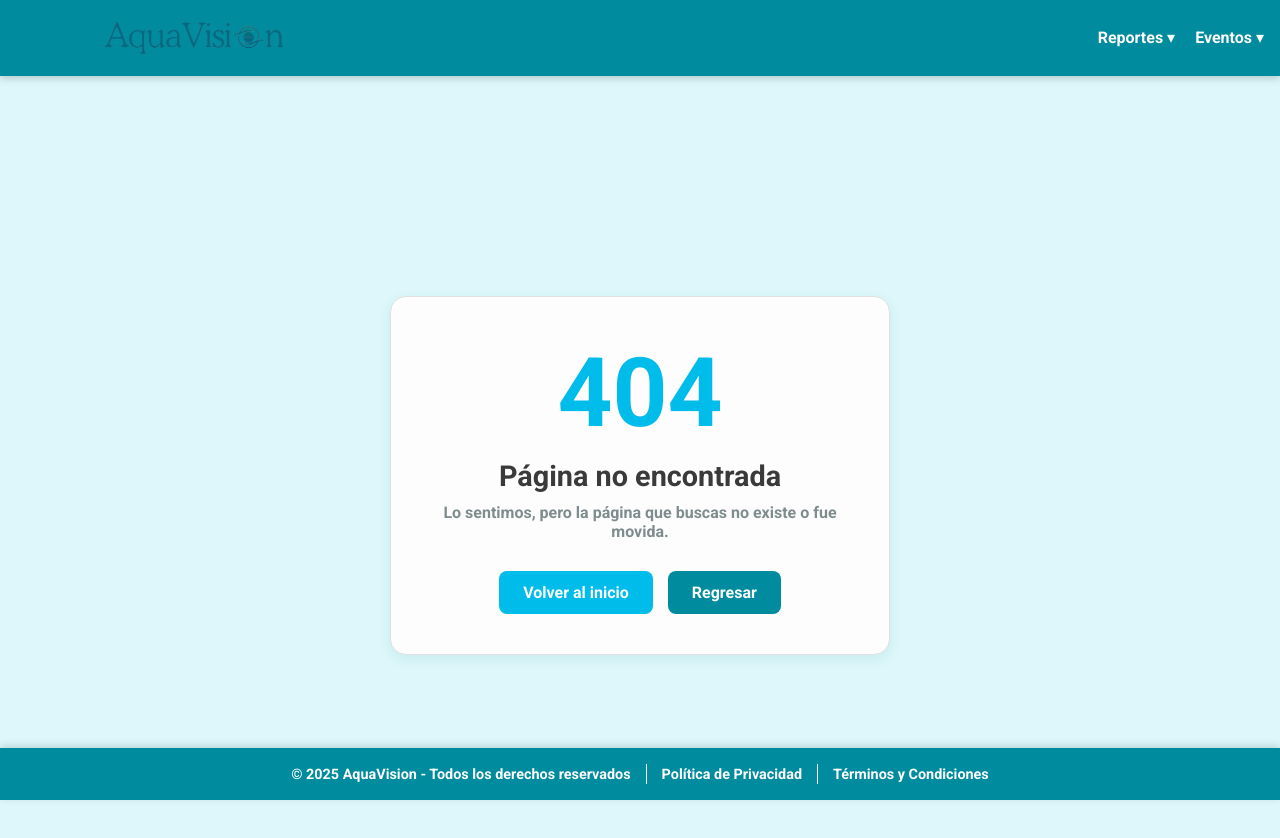
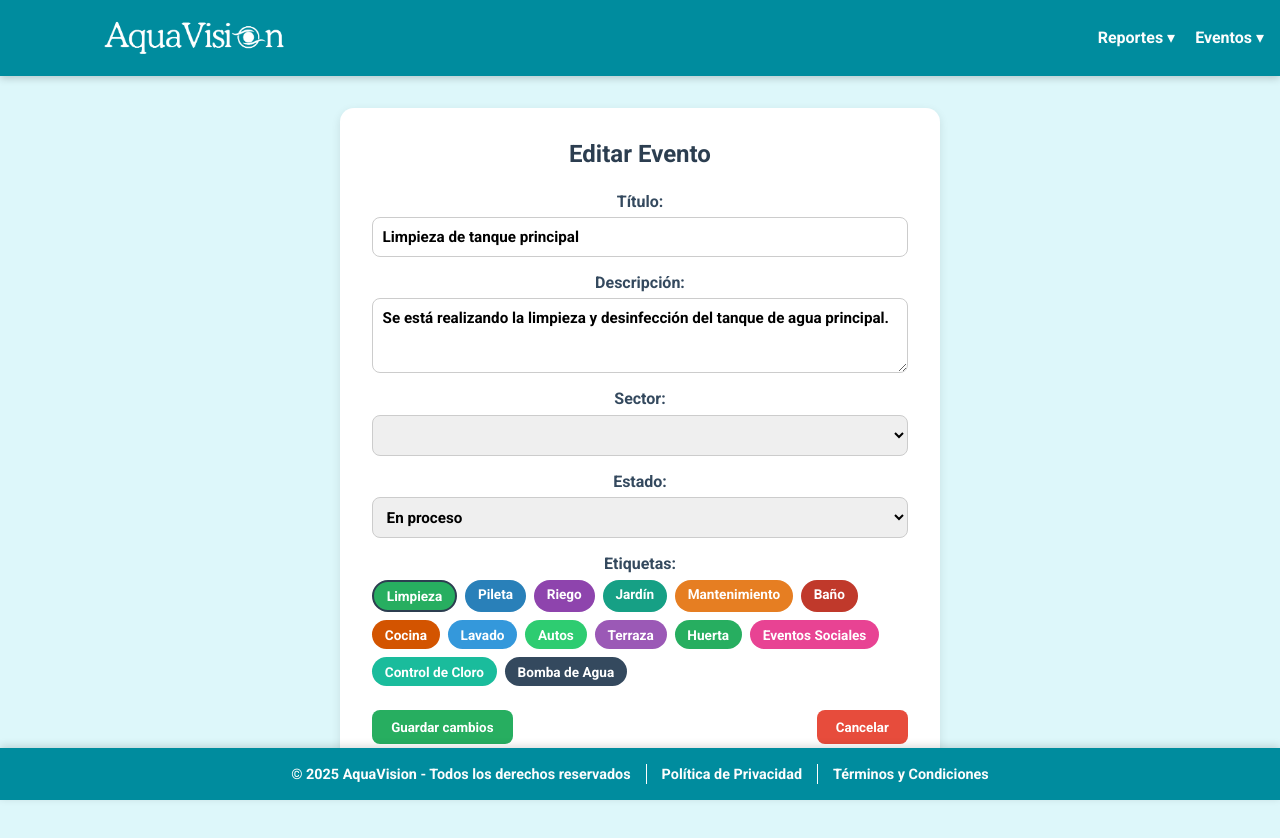
Before and after one commit to JuanMartinIwassjuk/aqua-vision-frontend, an Angular app: page /events/edit/1 in a window 1280 px wide. Before the commit this address led to /404. Shown: the top 838 px of the page. After the commit the page ends 808 px from the top, so only its background shows below. Built offline with nearby package versions, Linux system fonts and the light colour scheme; sample sign-in values are in the browser's storage.

Commit message:
white logo

```diff
--- a/src/app/app.component.html
+++ b/src/app/app.component.html
@@ -15,7 +15,7 @@
     <div class="container-header" *ngIf="isLoggedIn">
                 <div class="logo">
                 <a href="/dashboard">
-                  <img id="logo" class="logo_img" src="/logonav.png?v=2" alt="Logo">
+                  <img id="logo" class="logo_img" src="/logonav.png?v=3" alt="Logo">
                 </a>
               </div>
         <header>
--- a/src/app/app.routes.ts
+++ b/src/app/app.routes.ts
@@ -53,10 +53,15 @@ export const routes: Routes = [
     loadComponent: () => import('./components/events/event-list/event-list.component').then(c => c.EventListComponent),
     canActivate: [AuthGuard]
   },
-    {
+  {
     path: 'events/create',
     loadComponent: () => import('./components/events/event-form/event-form.component').then(c => c.EventFormComponent),
     canActivate: [AuthGuard]
   },
+  {
+    path: 'events/edit/:id',
+    loadComponent: () => import('./components/events/edit-form/edit-form.component').then(c => c.EditFormComponent),
+    canActivate: [AuthGuard]
+  },
   { path: '**', redirectTo: 'login' }
 ];
--- a/src/app/auth/componentLogin/login.component.css
+++ b/src/app/auth/componentLogin/login.component.css
@@ -7,7 +7,7 @@
 }
 
 .left-panel {
-  background-color: #fdfdfd;
+  background-color: #00bceb;
   display: flex;
   justify-content: center;
   align-items: center;
@@ -21,7 +21,7 @@
   display: flex;
   justify-content: center;
   align-items: center;
-  background-color: #00bceb;
+  background-color: #fdfdfd;
 }
 
 .login-form {
--- a/src/app/models/aquaEvent.ts
+++ b/src/app/models/aquaEvent.ts
@@ -6,7 +6,7 @@ export interface AquaEvent {
   title: string;
   description: string;
   startDate: Date;
-  endDate?: Date;
+  endDate?: Date | null;
   status: 'En proceso' | 'Finalizado' | 'Pendiente' | 'Cancelado';
   tags: EventTag[];
   sector: Sector;
--- a/src/app/services/event.service.ts
+++ b/src/app/services/event.service.ts
@@ -139,6 +139,11 @@ export class EventService {
   return of(this.events);
 }
 
+getEventById(id: number): Observable<AquaEvent | undefined> {
+  const event = this.events.find(e => e.id === id);
+  return of(event);
+}
+
 deleteEvent(id: number): Observable<void> {
   this.events = this.events.filter(e => e.id !== id);
   return of();
@@ -161,4 +166,5 @@ export class EventService {
   }
   return of(undefined);
 }
+
 }
--- /dev/null
+++ b/src/app/services/tag.service.ts
@@ -0,0 +1,46 @@
+import { Injectable } from '@angular/core';
+import { Observable, of } from 'rxjs';
+import { EventTag } from '../models/eventTag';
+
+@Injectable({
+  providedIn: 'root'
+})
+export class TagService {
+  private readonly STORAGE_KEY = 'eventTags';
+
+  constructor() {}
+
+  getTags(): Observable<EventTag[]> {
+
+    const storedTags = localStorage.getItem(this.STORAGE_KEY);
+    if (storedTags) {
+      return of(JSON.parse(storedTags));
+    }
+
+
+    const hardcodedTags: EventTag[] = [
+      { id: 1, name: 'Limpieza', color: '#27ae60' },
+      { id: 2, name: 'Pileta', color: '#2980b9' },
+      { id: 3, name: 'Riego', color: '#8e44ad' },
+      { id: 4, name: 'Jardín', color: '#16a085' },
+      { id: 5, name: 'Mantenimiento', color: '#e67e22' },
+      { id: 6, name: 'Baño', color: '#c0392b' },
+      { id: 7, name: 'Cocina', color: '#d35400' },
+      { id: 8, name: 'Lavado', color: '#3498db' },
+      { id: 9, name: 'Autos', color: '#2ecc71' },
+      { id: 10, name: 'Terraza', color: '#9b59b6' },
+      { id: 11, name: 'Huerta', color: '#27ae60' },
+      { id: 12, name: 'Eventos Sociales', color: '#e84393' },
+      { id: 13, name: 'Control de Cloro', color: '#1abc9c' },
+      { id: 14, name: 'Bomba de Agua', color: '#34495e' }
+    ];
+
+    localStorage.setItem(this.STORAGE_KEY, JSON.stringify(hardcodedTags));
+
+    return of(hardcodedTags);
+  }
+
+  clearCache(): void {
+    localStorage.removeItem(this.STORAGE_KEY);
+  }
+}
```
Also changed, not shown: public/logonav.png, public/logonavdesktop.png (added). Lines whose indentation alone changed are shown as unchanged.
